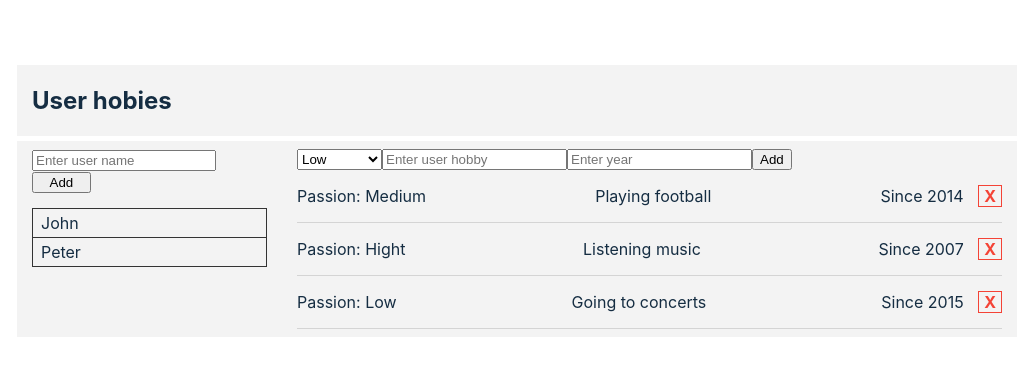
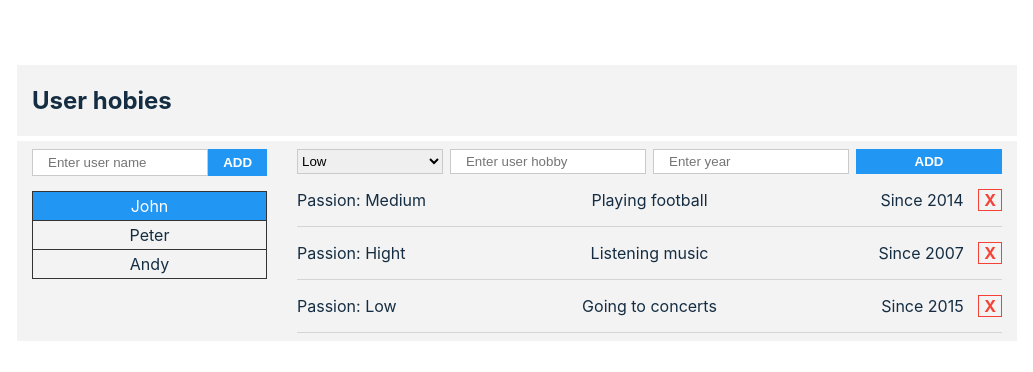
Before and after one commit to Yaroslav-Melnychenko/hobbies-test-task, a React (Create React App) app: page / in a window 1280 px wide. Both pictures are taken after a click on the item "John". Shown: the top 372 px of the page, without its empty margins (123-1156 px from the left). Built offline with nearby package versions, Linux system fonts and the light colour scheme; data requests are answered from the project's data file.

Commit message:
styles and confirmation

```diff
--- a/api/db.json
+++ b/api/db.json
@@ -35,6 +35,24 @@
           "year": "2016"
         }
       ]
+    },
+    {
+      "id": 0.9787957816366875,
+      "name": "Andy",
+      "hobbies": [
+        {
+          "id": 0.28200087326749235,
+          "passion": "Hight",
+          "year": "2012",
+          "name": "Play football"
+        },
+        {
+          "id": 0.2015483827949125,
+          "passion": "Medium",
+          "year": "2007",
+          "name": "Riding a bike"
+        }
+      ]
     }
   ]
 }
--- a/src/components/Hobby/Hobby.jsx
+++ b/src/components/Hobby/Hobby.jsx
@@ -8,14 +8,17 @@ const Hobby = (props) => {
   // console.log(fetchUsers);
 
   const handleDeleteHobby = (userId, hobbyId) => {
-    deleteHobby(userId, hobbyId).then(() => userSelect(userId));
+    const confirm = window.confirm("Are you sure ?");
+    if (confirm) {
+      deleteHobby(userId, hobbyId).then(() => userSelect(userId));
+    }
   }
 
   return (
     <div className="hobby">
-      <p className="passion">Passion: {passion}</p>
-      <p className="name">{name}</p>
-      <p className="year">Since {year} <span className="remove" onClick={() => handleDeleteHobby(userId, id)}>X</span></p>
+      <p className="passion hobby-item">Passion: {passion}</p>
+      <p className="name hobby-item">{name}</p>
+      <p className="year hobby-item">Since {year} <span className="remove" onClick={() => handleDeleteHobby(userId, id)}>X</span></p>
     </div>
   );
 }
--- a/src/components/Hobby/Hobby.sass
+++ b/src/components/Hobby/Hobby.sass
@@ -9,3 +9,13 @@
     padding: 0 5px
     cursor: pointer
     margin-left: 10px
+    &:hover
+      opacity: 0.7
+  .hobby-item
+    flex: 1 0 33%
+  .passion
+    text-align: left
+  .name
+    text-align: center
+  .year
+    text-align: right
--- a/src/components/User/User.jsx
+++ b/src/components/User/User.jsx
@@ -40,15 +40,15 @@ class User extends Component {
     return (
       <div className="user">
         <div className="add-user">
-          <select onChange={this.inputChange} name="passion">
+          <select className="form-item" onChange={this.inputChange} name="passion">
             <option value="Low">Low</option>
             <option value="Medium">Medium</option>
             <option value="Hight">Hight</option>
             <option value="Very-Hight">Very-Hight</option>
           </select>
-          <input onChange={this.inputChange} placeholder="Enter user hobby" type="text" name="name" value={name} />
-          <input onChange={this.inputChange} placeholder="Enter year" type="text" name="year" value={year} />
-          <button onClick={this.sendUserHobby}>Add</button>
+          <input className="form-item" onChange={this.inputChange} placeholder="Enter user hobby" type="text" name="name" value={name} />
+          <input className="form-item" onChange={this.inputChange} placeholder="Enter year" type="text" name="year" value={year} />
+          <button className="form-item" onClick={this.sendUserHobby}>Add</button>
         </div>
         <div className="user-hobbies">
           {
--- a/src/components/User/User.sass
+++ b/src/components/User/User.sass
@@ -1,2 +1,19 @@
 .add-user
   display: flex
+  input
+    padding-left: 15px
+.form-item
+  flex: 1 0 20%
+  margin-right: 1%
+  line-height: 21px
+  border: solid 1px #cacaca
+  &:last-child
+    margin-right: 0
+    border: none
+    background-color: #2196F3
+    color: #fff
+    font-weight: bold
+    text-transform: uppercase
+    cursor: pointer
+    &:hover
+      opacity: 0.7
--- a/src/pages/hobies/hobies.jsx
+++ b/src/pages/hobies/hobies.jsx
@@ -58,7 +58,15 @@ class Hobies extends Component {
             <ul className="users-list">
               {
                 users && users.map((user) => (
-                  <li key={user.id} onClick={() => this.userSelect(user.id)}>{user.name}</li>
+                  <li
+                    key={user.id}
+                    onClick={
+                      () => this.userSelect(user.id)
+                    }
+                    className={selected && this.state.selected.id === user.id ? 'active' : null}
+                  >
+                    {user.name}
+                  </li>
                 ))
               }
             </ul>
--- a/src/pages/hobies/hobies.sass
+++ b/src/pages/hobies/hobies.sass
@@ -17,8 +17,21 @@
     padding-right: 15px
     .search > input
       width: 75%
+      line-height: 25px
+      padding: 0 15px
+      box-sizing: border-box
+      border: solid 1px #cacaca
     .search > button
       width: 25%
+      line-height: 25px
+      border: none
+      background-color: #2196F3
+      color: #fff
+      text-transform: uppercase
+      font-weight: bold
+      cursor: pointer
+      &:hover
+        opacity: 0.7
   .users-info
     width: 75%
     padding-left: 15px
@@ -33,3 +46,7 @@
       border: solid 1px #333333
       margin-top: -1px
       padding: 4px 8px
+      text-align: center
+      &.active
+        background-color: #2196F3
+        color: #fff
```
